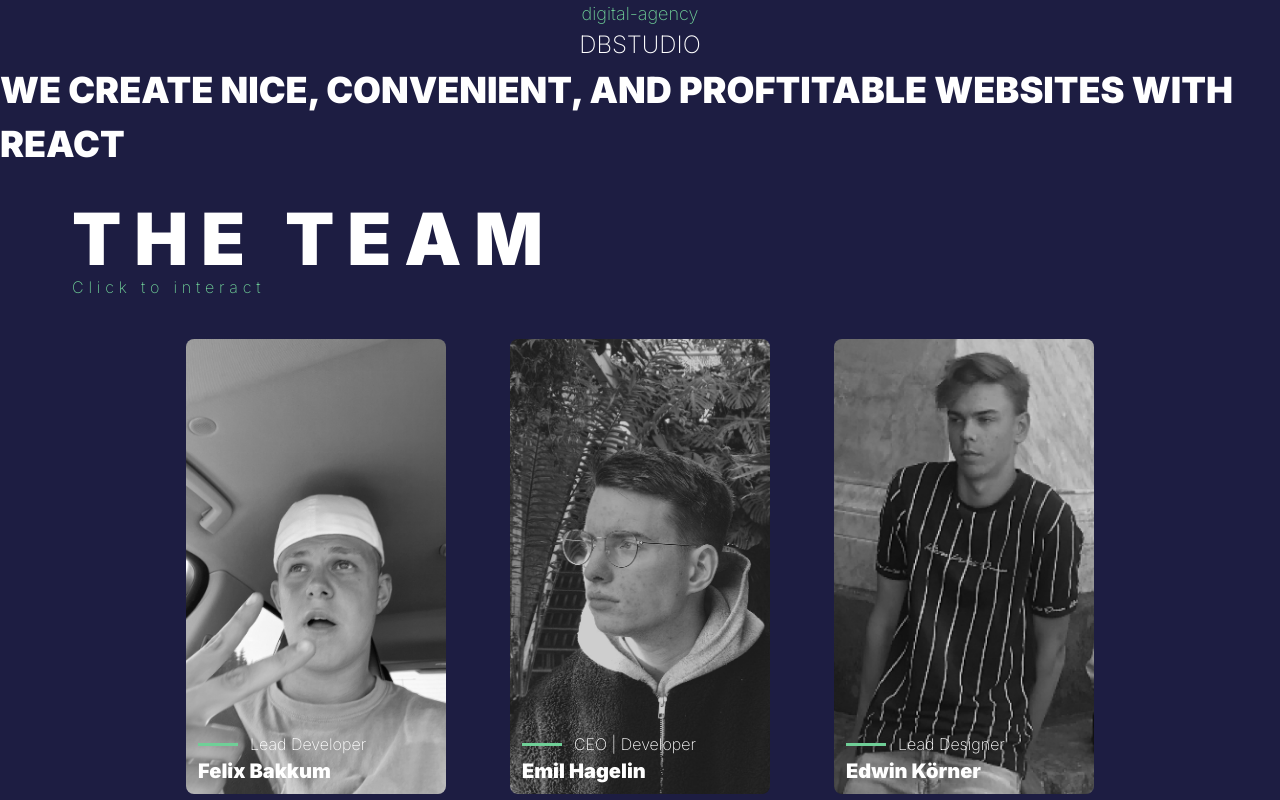
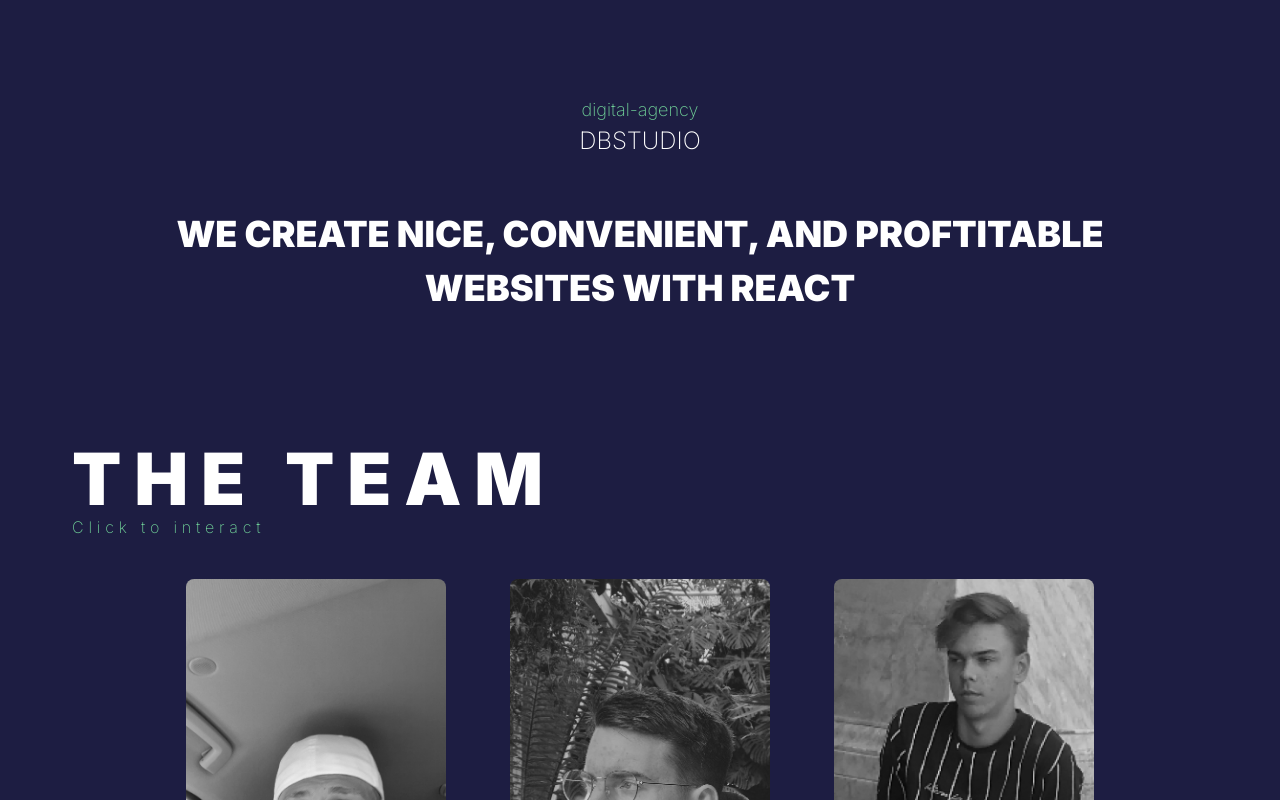
Before and after one commit to AdrianRydin/agile-portfolio, a React (Create React App) app: page / in a window 1280 px wide. Shown: the top 800 px of the page. Built offline with nearby package versions, Linux system fonts and the light colour scheme.

Commit message:
Adjustments in contactform and landing page

```diff
--- a/src/components/ContactForm.tsx
+++ b/src/components/ContactForm.tsx
@@ -4,7 +4,7 @@ import "../util/css/reusable.css";
 function ContactForm() {
   return (
     <div className="contactMainDiv flex justify-center items-center bg-main-blue">
-      <div className="formDiv flex justify-center items-center p-3 border-white border rounded-xl text-white w-full lg:w-4/12 md:w-8/12">
+      <div className="formDiv flex justify-center items-center p-3 border-white border rounded-xl text-white w-full lg:w-4/12 md:w-10/12">
         <FormControl>
           <FormLabel>Name</FormLabel>
           <Input variant="flushed" type="text" className="mb-5"/>
--- a/src/components/landing-page.tsx
+++ b/src/components/landing-page.tsx
@@ -6,14 +6,12 @@ import { ChakraProvider } from '@chakra-ui/react'
 
 function Landing() {
   return (
-    <ChakraProvider>
-    <div className="bg-main-blue flex flex-col justify-start items-center h-auto min-w-full">
+    <div className="bg-main-blue flex flex-col justify-start items-center h-auto min-w-full md:p-24">
         <p className='color-main-green small-text'>digital-agency</p>
         <p className='title-small text-white'>DBSTUDIO</p>
-        <p className='title text-white'>WE CREATE NICE, CONVENIENT,
+        <p className='title text-white text-center md:pt-12'>WE CREATE NICE, CONVENIENT,
         AND PROFTITABLE WEBSITES WITH REACT</p>
     </div>
-    </ChakraProvider>
 
 
   );
```
